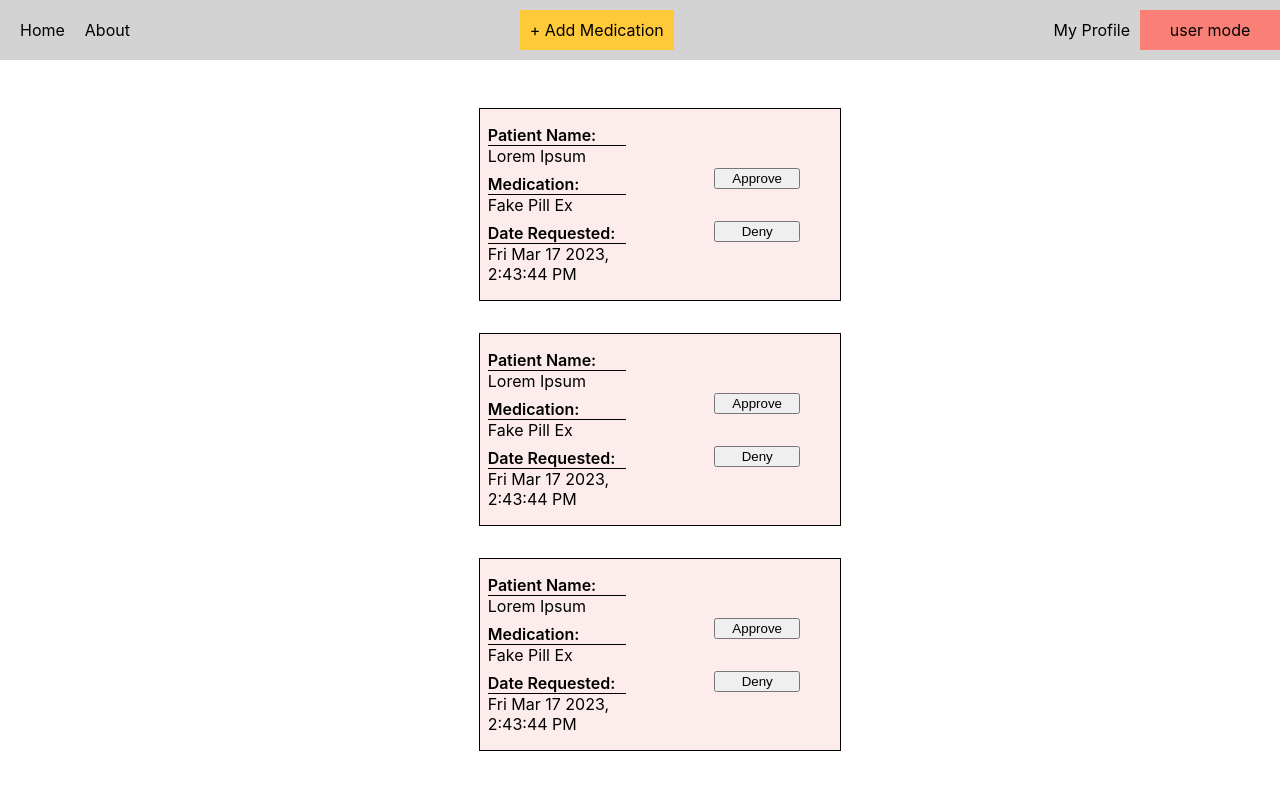
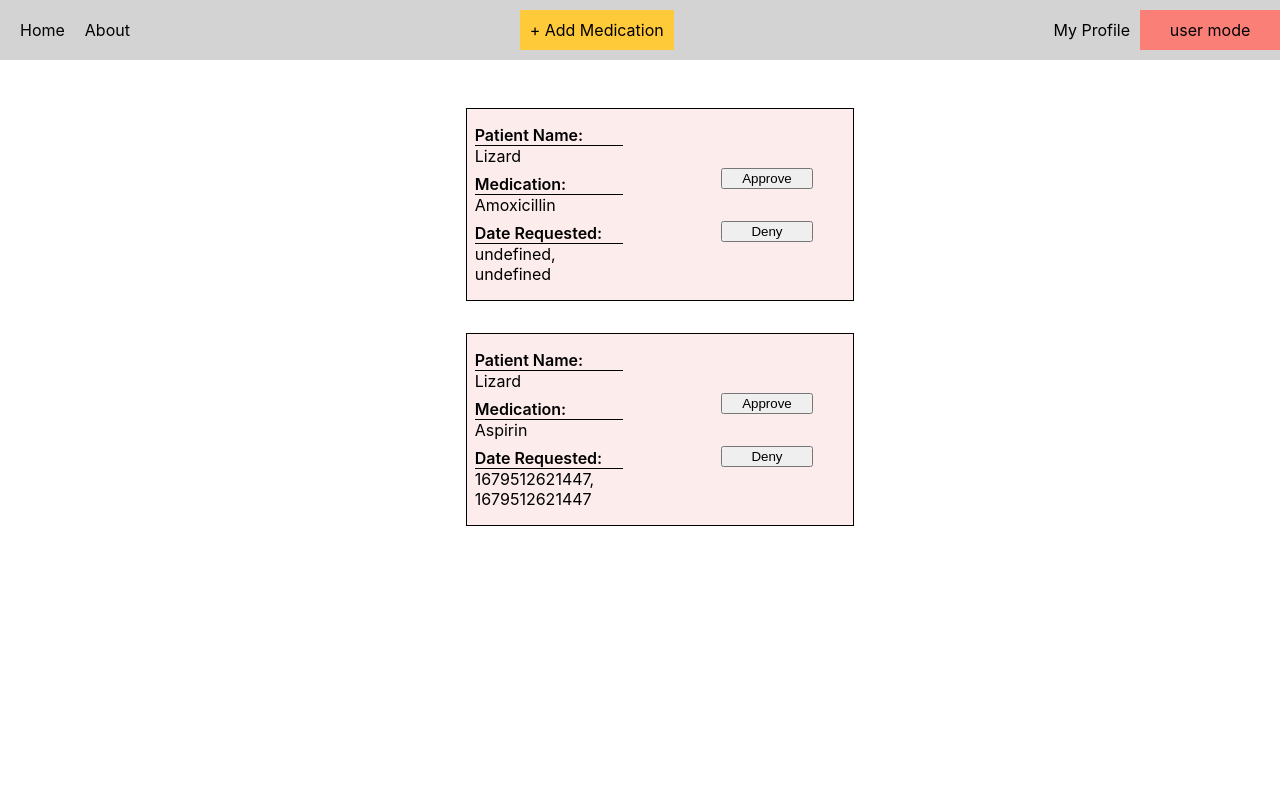
Before and after one commit to lizmeks/gm-pair-project, a React (Create React App) app: page /requests in a window 1280 px wide. Shown: the top 790 px of the page. Built offline with nearby package versions, Linux system fonts and the light colour scheme; data requests are answered from the project's data file.

Commit message:
display passed data from MedicationTile to be displayed in RefillRequests

```diff
--- a/db.json
+++ b/db.json
@@ -65,7 +65,7 @@
       ],
       "preferred_notifications_method": "email",
       "user_id": 1,
-      "refill": false
+      "refill": true
     },
     {
       "name": "Aspirin",
@@ -79,7 +79,8 @@
       "notification": "email",
       "user_id": 1,
       "id": 5,
-      "refill": false
+      "refill": true,
+      "refillRequestDate": 1679512621447
     },
     {
       "name": "Loratadine",
--- a/src/components/Medications/MedicationTile.tsx
+++ b/src/components/Medications/MedicationTile.tsx
@@ -8,12 +8,16 @@ const MedicationTile = (props: { med: Medication, onDelete: (med: Medication) =>
 
   const handleRefillRequest = (med: Medication) => {
     if (window.confirm("Do you need a refill of this medication?")) {
+      const requestDate = Date.now();
       fetch(`http://localhost:3000/medications/${med.id}`, {
         method: "PATCH",
         headers: {
           "Content-Type": "application/json",
         },
-                body: JSON.stringify({ refill: true })
+        body: JSON.stringify({
+          refill: true,
+          refillRequestDate: requestDate
+        })
       })
       .then(res => res.json())
       .then(updatedMed => {
--- a/src/components/RefillRequests/RefillRequests.tsx
+++ b/src/components/RefillRequests/RefillRequests.tsx
@@ -1,6 +1,6 @@
 import { ButtonContainer, InfoTitle, RefillListItem, Root, TextContainer } from "./RefillRequests.styles";
 import { useEffect, useState } from "react"
-import { Medication } from "../../types"
+import { Medication, User } from "../../types"
 
 const testData = [
   {
@@ -21,7 +21,21 @@ const testData = [
 ]
 
 const RefillRequest = () => {
+  const [user, setUser] = useState<User | null>(null)
   const [medications, setMedications] = useState<Medication[]>([])
+
+  useEffect(() => {
+    const fetchUsers = () => {
+      let userData = (fetch('http://localhost:3000/users'))
+        .then(res => res.json())
+        .then(data => {
+          console.log('refill for user: ', data[0])
+          setUser(data[0])
+        })
+      return userData
+    }
+    fetchUsers()
+  }, [])
 
   useEffect(() => {
     const fetchMedications = () => {
@@ -29,7 +43,10 @@ const RefillRequest = () => {
         .then(res => res.json())
         .then(data => {
           console.log('RefillReq: ', data)
-                setMedications(data)
+          return data.filter((med:Medication) => med.refill === true)
+        }).then(refillMeds => {
+          console.log('refillMeds: ', refillMeds)
+          setMedications(refillMeds)
         })
       return medData
     }
@@ -39,20 +56,20 @@ const RefillRequest = () => {
   return (
     <Root>
       <ul>
-        {testData.map((refill, index) => (
+        {medications.map((refill, index) => (
           <RefillListItem key={index}>
             <TextContainer>
               <div>
                 <InfoTitle>Patient Name:</InfoTitle>
-                <p>{refill.patient}</p>
+                <p>{user?.name}</p>
               </div>
               <div>
                 <InfoTitle>Medication:</InfoTitle>
-                <p>{refill.medName}</p>
+                <p>{refill.name}</p>
               </div>
               <div>
                 <InfoTitle>Date Requested:</InfoTitle>
-                <p>{`${refill.date.toDateString()}, ${refill.date.toLocaleTimeString()}`}</p>
+                <p>{`${refill.refillRequestDate}, ${refill.refillRequestDate}`}</p>
               </div>
             </TextContainer>
             <ButtonContainer>
--- a/src/types.ts
+++ b/src/types.ts
@@ -15,8 +15,9 @@ export interface Medication {
   preferred_notifications_method: string;
   user_id: number;
   refill: boolean;
-  status?: "approved" | "denied" | null;
-  statusChangedOn?: string;
+  refillStatus?: "approved" | "denied" | null;
+  refillRequestDate: string;
+  refillResponseDate?: string;
 }
 
 export interface NavMode {
```
Lines whose indentation alone changed are shown as unchanged.
